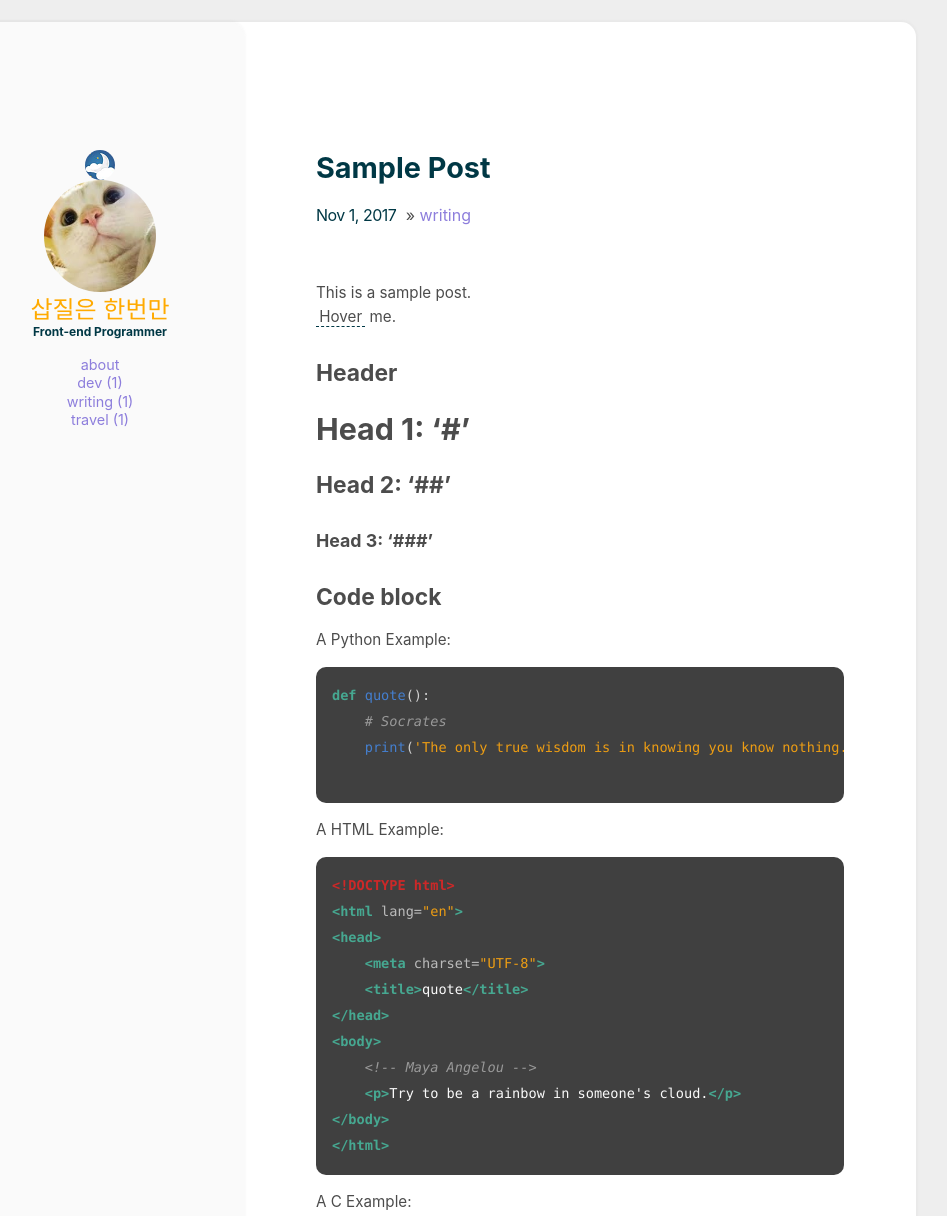
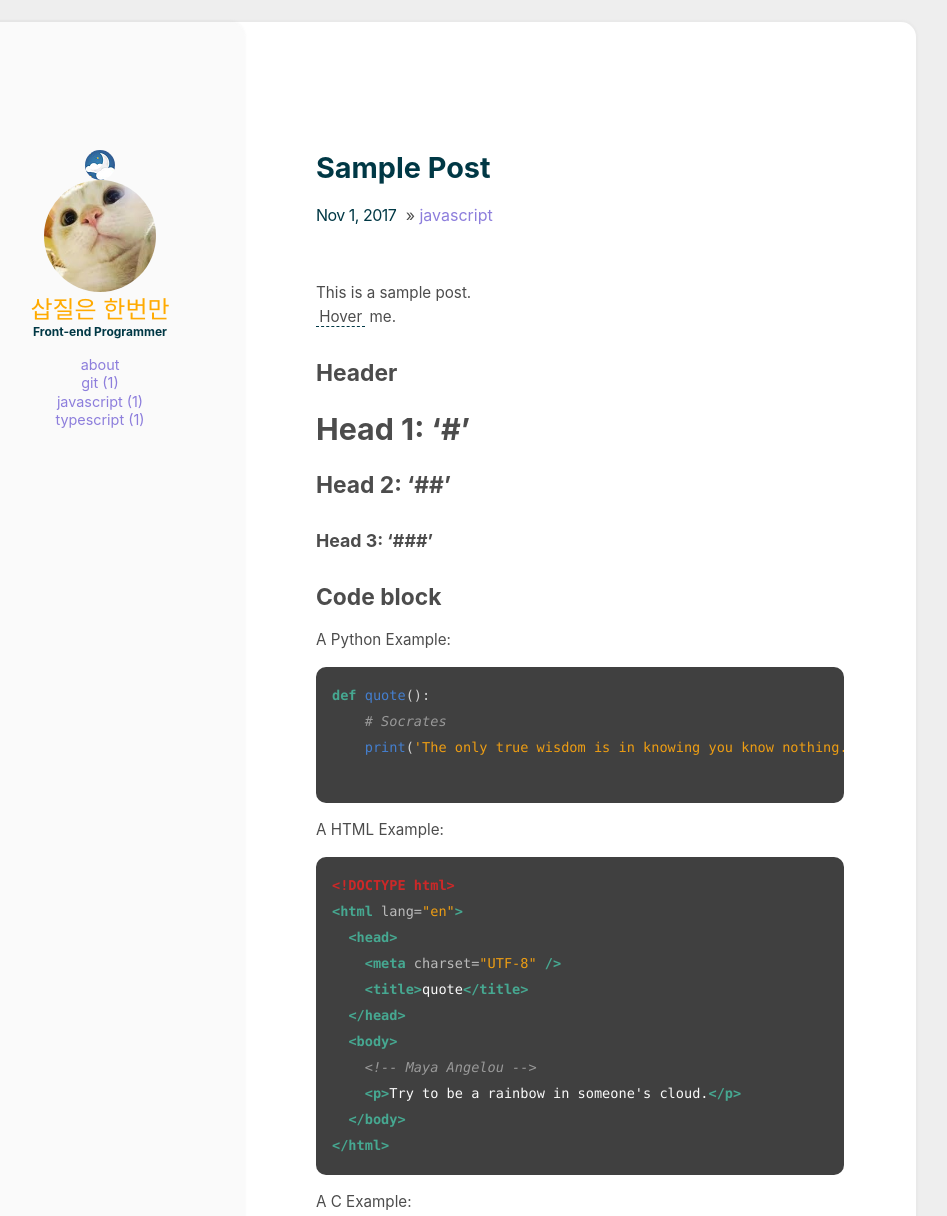
Before and after one commit to WDRK/wdrk.github.io, a Jekyll site: the page built from _posts/2017-11-01-s2.md, in a window 1280 px wide. Shown: the top 1216 px of the page, without its empty margins (204-1151 px from the left). Built offline with Jekyll 4.4.1, drawn with Linux system fonts in a browser that asks for light colours.

Commit message:
categories와 posts 설정 시험

````diff
--- a/_posts/2017-11-01-s2.md
+++ b/_posts/2017-11-01-s2.md
@@ -1,6 +1,6 @@
 ---
 title: Sample Post
-categories: [writing]
+categories: [javascript]
 comments: true
 ---
 
@@ -10,10 +10,13 @@ This is a sample post.<br>
 ## Header
 
 # Head 1: '#'
+
 ## Head 2: '##'
+
 ### Head 3: '###'
 
 ## Code block
+
 A Python Example:
 
 ```python
@@ -22,22 +25,22 @@ def quote():
     print('The only true wisdom is in knowing you know nothing.')
 
 ```
+
 A HTML Example:
 
 ```html
 <!DOCTYPE html>
 <html lang="en">
-<head>
-    <meta charset="UTF-8">
+  <head>
+    <meta charset="UTF-8" />
     <title>quote</title>
-</head>
-<body>
+  </head>
+  <body>
     <!-- Maya Angelou -->
     <p>Try to be a rainbow in someone's cloud.</p>
-</body>
+  </body>
 </html>
 ```
-
 
 A C Example:
 
````
Also changed, not shown: _posts/2017-10-24-welcome.md (+4 -4 lines), _posts/2018-07-04-t1.md (+1 -1 lines).
